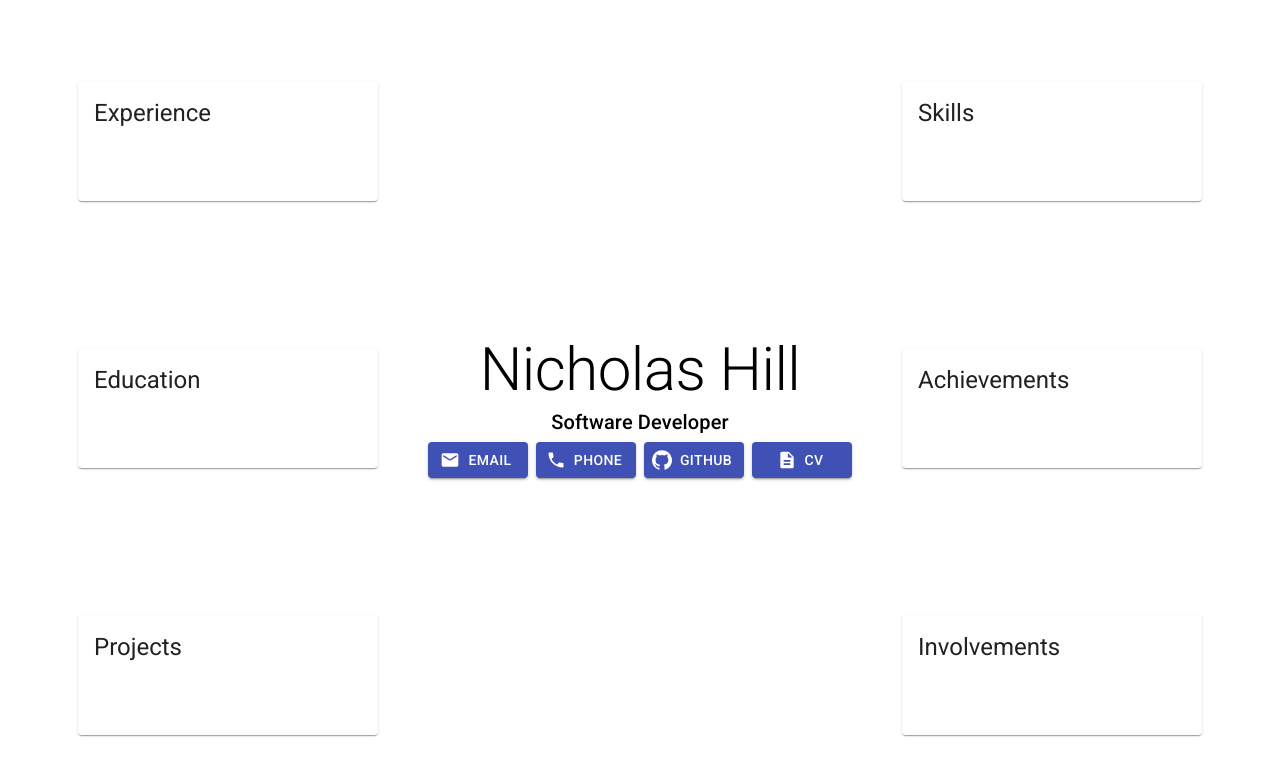
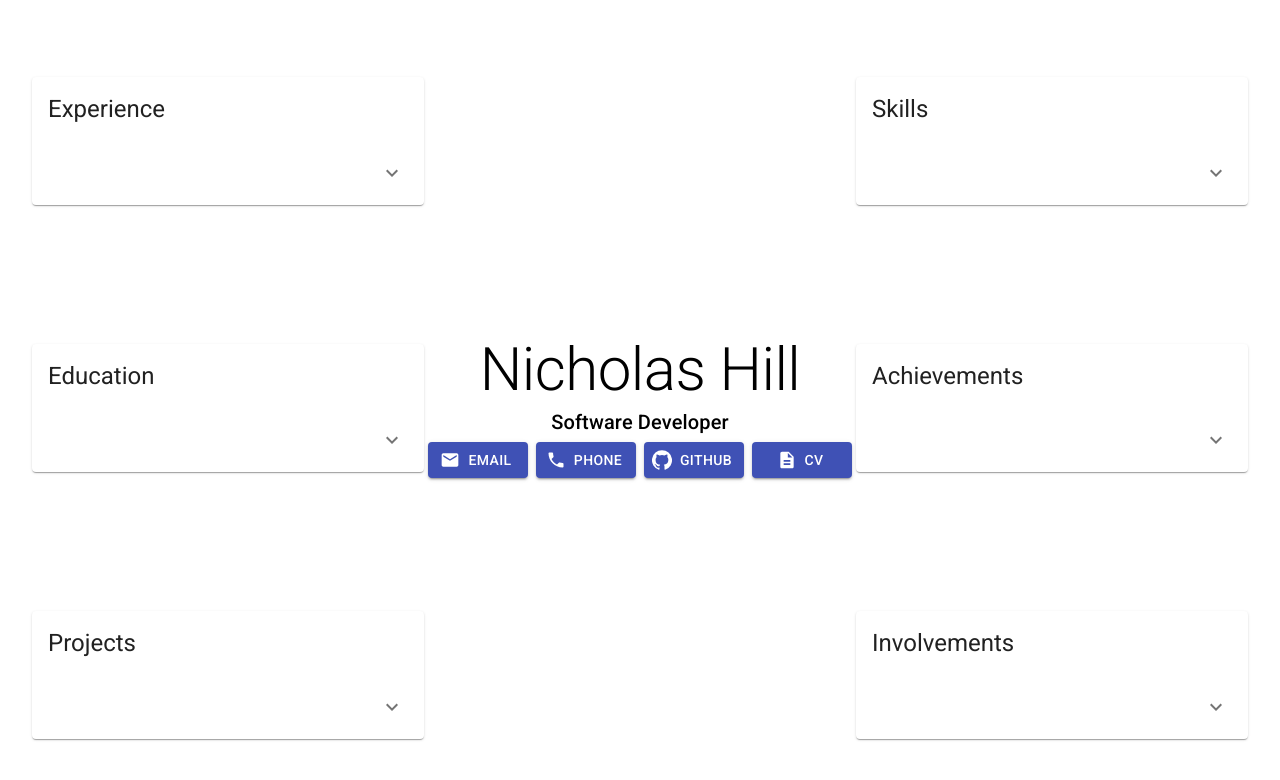
Before and after one commit to nickjhill14/personal-website, a React (Create React App) app: page / in a window 1280 px wide. Shown: the top 780 px of the page. Built offline with nearby package versions, Linux system fonts and the light colour scheme.

Commit message:
NH ✨🔧 Added text content to section bubbles

```diff
--- a/src/App.tsx
+++ b/src/App.tsx
@@ -2,6 +2,7 @@ import { ReactElement } from 'react';
 import { Box, Container, makeStyles } from '@material-ui/core';
 import Header from './header/Header';
 import SectionBubble from './sectionBubble/SectionBubble';
+import sectionBubblesConfig from './config/sectionBubblesConfig.json';
 
 const useStyles = makeStyles(() => ({
     main: {
@@ -12,7 +13,7 @@ const useStyles = makeStyles(() => ({
     },
     sectionBubbles: {
         height: '100%',
-        width: '300px',
+        width: '400px',
         display: 'flex',
         flexDirection: 'column',
         justifyContent: 'space-around',
@@ -26,15 +27,15 @@ export default function App(): ReactElement {
     return (
         <Container className={classes.main}>
             <Box className={classes.sectionBubbles}>
-                <SectionBubble name="Experience" />
-                <SectionBubble name="Education" />
-                <SectionBubble name="Projects" />
+                <SectionBubble {...sectionBubblesConfig.experience} />
+                <SectionBubble {...sectionBubblesConfig.education} />
+                <SectionBubble {...sectionBubblesConfig.projects} />
             </Box>
             <Header />
             <Box className={classes.sectionBubbles}>
-                <SectionBubble name="Skills" />
-                <SectionBubble name="Achievements" />
-                <SectionBubble name="Involvements" />
+                <SectionBubble {...sectionBubblesConfig.skills} />
+                <SectionBubble {...sectionBubblesConfig.achievements} />
+                <SectionBubble {...sectionBubblesConfig.involvements} />
             </Box>
         </Container>
     );
--- /dev/null
+++ b/src/config/sectionBubblesConfig.json
@@ -0,0 +1,68 @@
+{
+    "experience": {
+        "name": "Experience",
+        "content": [
+            { "icon": "Code", "text": "Consultant Developer at ThoughtWorks" },
+            { "icon": "LibraryBooks", "text": "Private Tutor" },
+            { "icon": "LibraryBooks", "text": "English Teacher at Cannan Kindergarten" },
+            { "icon": "LibraryBooks", "text": "Teacher at Smartforce International Kindergarten" },
+            { "icon": "LocalBar", "text": "Bar Staff at HAP Recruitment" },
+            { "icon": "LocalCafe", "text": "Barista & Cafe Assistant at The Venue" }
+        ]
+    },
+    "education": {
+        "name": "Education",
+        "content": [
+            { "icon": "Code", "text": "Consultant Developer at ThoughtWorks" },
+            { "icon": "LibraryBooks", "text": "Private Tutor" },
+            { "icon": "LibraryBooks", "text": "English Teacher at Cannan Kindergarten" },
+            { "icon": "LibraryBooks", "text": "Teacher at Smartforce International Kindergarten" },
+            { "icon": "LocalBar", "text": "Bar Staff at HAP Recruitment" },
+            { "icon": "LocalCafe", "text": "Barista & Cafe Assistant at The Venue" }
+        ]
+    },
+    "projects": {
+        "name": "Projects",
+        "content": [
+            { "icon": "Code", "text": "Consultant Developer at ThoughtWorks" },
+            { "icon": "LibraryBooks", "text": "Private Tutor" },
+            { "icon": "LibraryBooks", "text": "English Teacher at Cannan Kindergarten" },
+            { "icon": "LibraryBooks", "text": "Teacher at Smartforce International Kindergarten" },
+            { "icon": "LocalBar", "text": "Bar Staff at HAP Recruitment" },
+            { "icon": "LocalCafe", "text": "Barista & Cafe Assistant at The Venue" }
+        ]
+    },
+    "skills": {
+        "name": "Skills",
+        "content": [
+            { "icon": "Code", "text": "Consultant Developer at ThoughtWorks" },
+            { "icon": "LibraryBooks", "text": "Private Tutor" },
+            { "icon": "LibraryBooks", "text": "English Teacher at Cannan Kindergarten" },
+            { "icon": "LibraryBooks", "text": "Teacher at Smartforce International Kindergarten" },
+            { "icon": "LocalBar", "text": "Bar Staff at HAP Recruitment" },
+            { "icon": "LocalCafe", "text": "Barista & Cafe Assistant at The Venue" }
+        ]
+    },
+    "achievements": {
+        "name": "Achievements",
+        "content": [
+            { "icon": "Code", "text": "Consultant Developer at ThoughtWorks" },
+            { "icon": "LibraryBooks", "text": "Private Tutor" },
+            { "icon": "LibraryBooks", "text": "English Teacher at Cannan Kindergarten" },
+            { "icon": "LibraryBooks", "text": "Teacher at Smartforce International Kindergarten" },
+            { "icon": "LocalBar", "text": "Bar Staff at HAP Recruitment" },
+            { "icon": "LocalCafe", "text": "Barista & Cafe Assistant at The Venue" }
+        ]
+    },
+    "involvements": {
+        "name": "Involvements",
+        "content": [
+            { "icon": "Code", "text": "Consultant Developer at ThoughtWorks" },
+            { "icon": "LibraryBooks", "text": "Private Tutor" },
+            { "icon": "LibraryBooks", "text": "English Teacher at Cannan Kindergarten" },
+            { "icon": "LibraryBooks", "text": "Teacher at Smartforce International Kindergarten" },
+            { "icon": "LocalBar", "text": "Bar Staff at HAP Recruitment" },
+            { "icon": "LocalCafe", "text": "Barista & Cafe Assistant at The Venue" }
+        ]
+    }
+}
--- a/src/sectionBubble/SectionBubble.tsx
+++ b/src/sectionBubble/SectionBubble.tsx
@@ -1,17 +1,84 @@
-import { ReactElement } from 'react';
-import { Card, CardContent, CardHeader } from '@material-ui/core';
+import { ReactElement, useState } from 'react';
+import {
+    Card,
+    CardActions,
+    CardContent,
+    CardHeader,
+    Collapse,
+    IconButton,
+    List,
+    ListItem,
+    ListItemIcon,
+    ListItemText,
+    SvgIcon,
+    makeStyles,
+} from '@material-ui/core';
+import { ChevronRight, Code, ExpandMore, LibraryBooks, LocalBar, LocalCafe } from '@material-ui/icons';
+import clsx from 'clsx';
 
 export interface SectionBubbleProps {
     name: string;
+    content: Content[];
 }
 
-export default function SectionBubble({ name }: SectionBubbleProps): ReactElement {
+const useStyles = makeStyles((theme) => ({
+    showMore: {
+        transform: 'rotate(0deg)',
+        marginLeft: 'auto',
+        transition: theme.transitions.create('transform', {
+            duration: theme.transitions.duration.shortest,
+        }),
+    },
+    showMoreOpen: {
+        transform: 'rotate(180deg)',
+    },
+}));
+
+export default function SectionBubble({ name, content }: SectionBubbleProps): ReactElement {
+    const [showMore, setShowMore] = useState(false);
+    const classes = useStyles();
+
     return (
         <Card>
             <CardHeader title={name} />
-            <CardContent>
-                <ul aria-label={`${name} List`}></ul>
-            </CardContent>
+            <CardActions>
+                <IconButton
+                    onClick={(): void => setShowMore(!showMore)}
+                    aria-expanded={showMore}
+                    aria-label={`${name} Show More`}
+                    className={clsx(classes.showMore, {
+                        [classes.showMoreOpen]: showMore,
+                    })}
+                >
+                    <ExpandMore />
+                </IconButton>
+            </CardActions>
+            <Collapse in={showMore}>
+                <CardContent>
+                    <List dense aria-label={`${name} List`}>
+                        {content.map((item, index) => (
+                            <ListItem key={`${name}-item-${index}`}>
+                                <ListItemIcon aria-label={`${item.icon} Icon`}>
+                                    <SvgIcon component={listItemIconMap.get(item.icon) || ChevronRight} />
+                                </ListItemIcon>
+                                <ListItemText primary={item.text} />
+                            </ListItem>
+                        ))}
+                    </List>
+                </CardContent>
+            </Collapse>
         </Card>
     );
 }
+
+interface Content {
+    text: string;
+    icon: string;
+}
+
+const listItemIconMap = new Map<string, typeof SvgIcon>([
+    ['Code', Code],
+    ['LibraryBooks', LibraryBooks],
+    ['LocalBar', LocalBar],
+    ['LocalCafe', LocalCafe],
+]);
```
Also changed, not shown: 2 other files (tests, documents, lock files or other folders).
